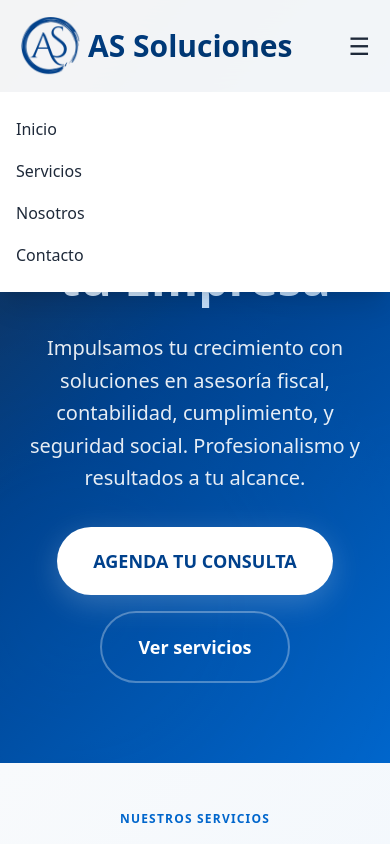
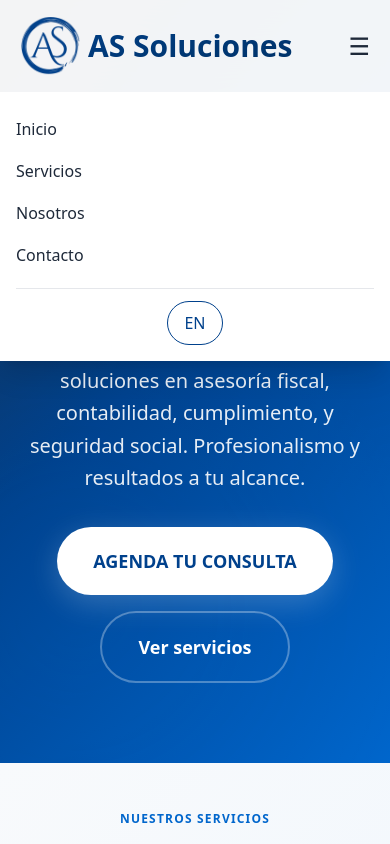
Before and after one commit to contacto-assoluciones/as_soluciones, a React (Vite) app: page / in a window 390 px wide. Both pictures are taken after a click on the button "Abrir o cerrar menú". Shown: the top 844 px of the page. Built offline with nearby package versions, Linux system fonts and the light colour scheme.

Commit message:
boton responsive

```diff
--- a/src/pages/Home/index.jsx
+++ b/src/pages/Home/index.jsx
@@ -127,9 +127,9 @@ const Home = () => {
             </button>
           </nav>
 
-          {/* Mobile Menu */}
           {isMenuOpen && (
             <div className="md:hidden absolute top-full left-0 right-0 bg-white flex flex-col p-4 shadow-xl z-[1000]">
+              {/* Elementos de navegación */}
               {[
                 { id: 'inicio', label: t('nav.home') },
                 { id: 'servicios', label: t('nav.services') },
@@ -144,6 +144,21 @@ const Home = () => {
                   {item.label}
                 </button>
               ))}
+
+              {/* Separador */}
+              <div className="border-t border-gray-200 my-3"></div>
+
+              {/* Botón de idioma para móvil */}
+              <button
+                onClick={() => {
+                  i18n.changeLanguage(i18n.language === 'es' ? 'en' : 'es');
+                  setIsMenuOpen(false); // Cerrar el menú después del cambio
+                }}
+                className="bg-white border border-[#00418c] text-[#00418c] px-4 py-2 rounded-full font-medium hover:bg-[#00418c] hover:text-white transition-all duration-300 mx-auto"
+                aria-label={t('a11y.toggleLanguage')}
+              >
+                {i18n.language === 'es' ? t('common.english') : t('common.spanish')}
+              </button>
             </div>
           )}
         </div>
```
